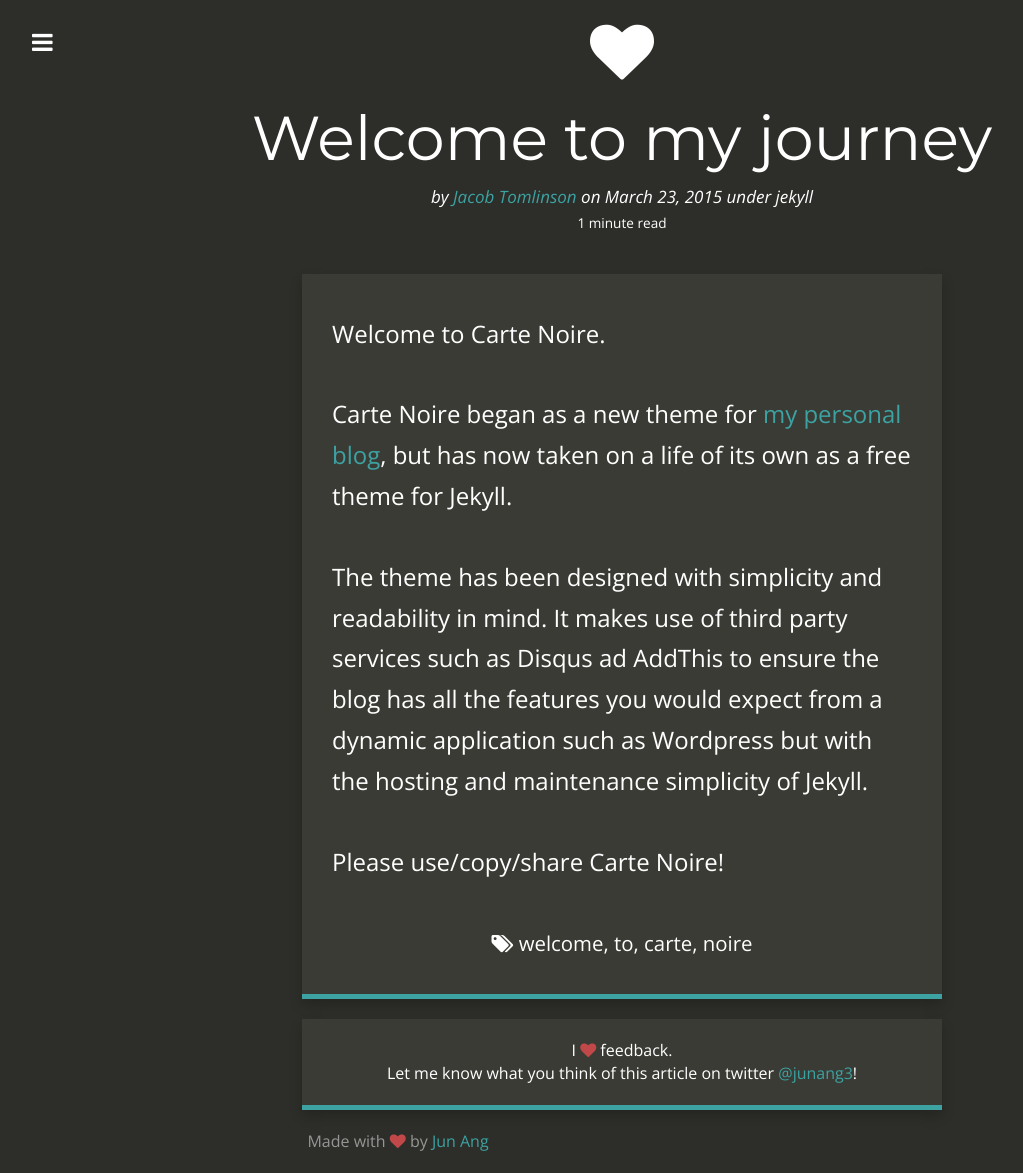
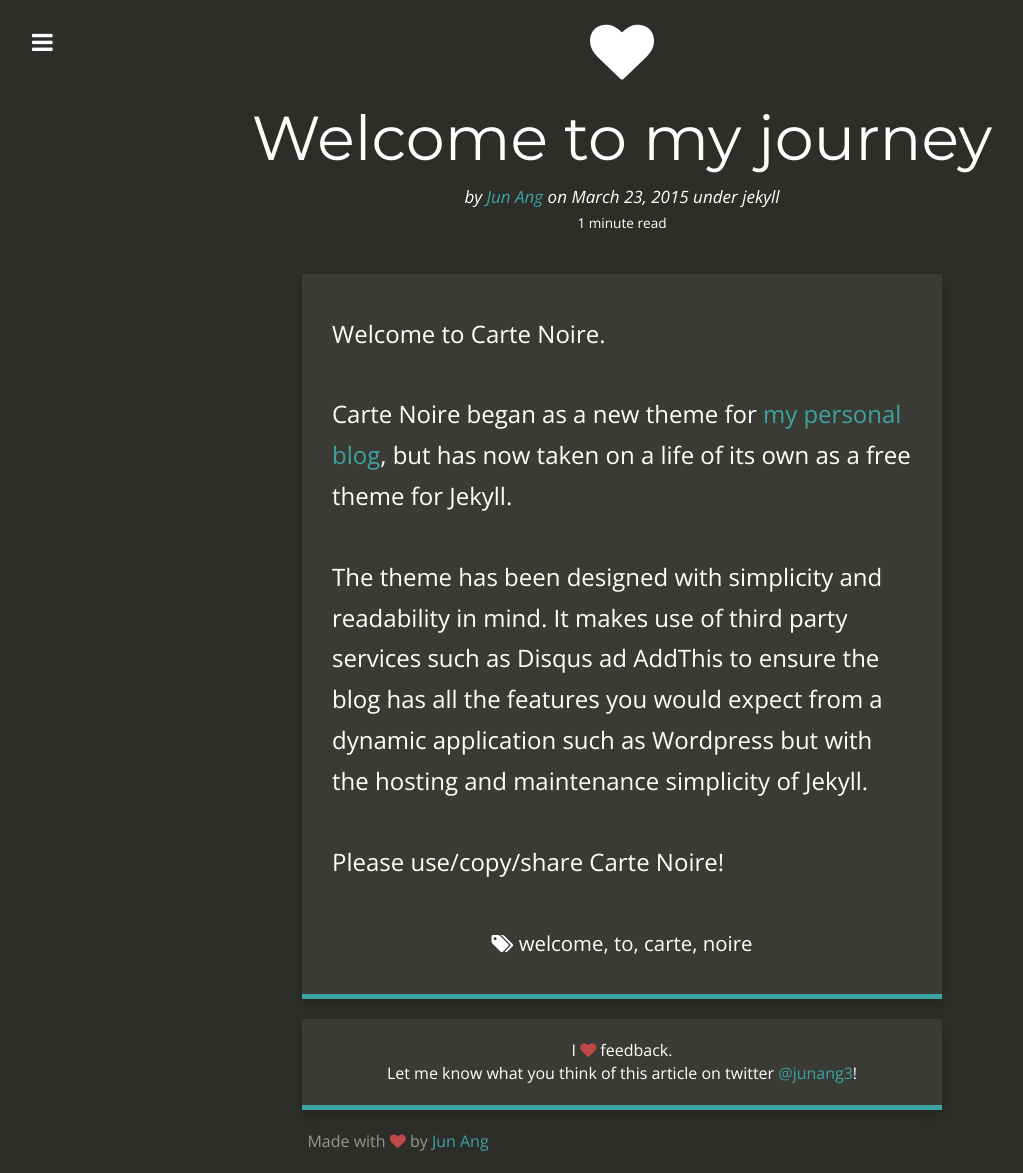
Before and after one commit to junang3/junang3.github.io, a Jekyll site: the page built from _posts/2016-04-13-welcome-to-my-journey.md, in a window 1280 px wide. Shown: the whole page, without its empty margins (18-1041 px from the left). Built offline with Jekyll 4.4.1, drawn with Linux system fonts in a browser that asks for light colours; nearby versions of some CDN libraries.

Commit message:
Update 2016-04-13-welcome-to-my-journey.md

```diff
--- a/_posts/2016-04-13-welcome-to-my-journey.md
+++ b/_posts/2016-04-13-welcome-to-my-journey.md
@@ -2,7 +2,7 @@
 layout:     post
 title:      Welcome to my journey
 date:       2015-03-23 15:31:19
-author:     Jacob Tomlinson
+author:     Jun Ang
 summary:    Carte Noire is a dark blog theme for Jekyll focusing on a clear reading experience.
 categories: jekyll
 thumbnail:  heart
```
